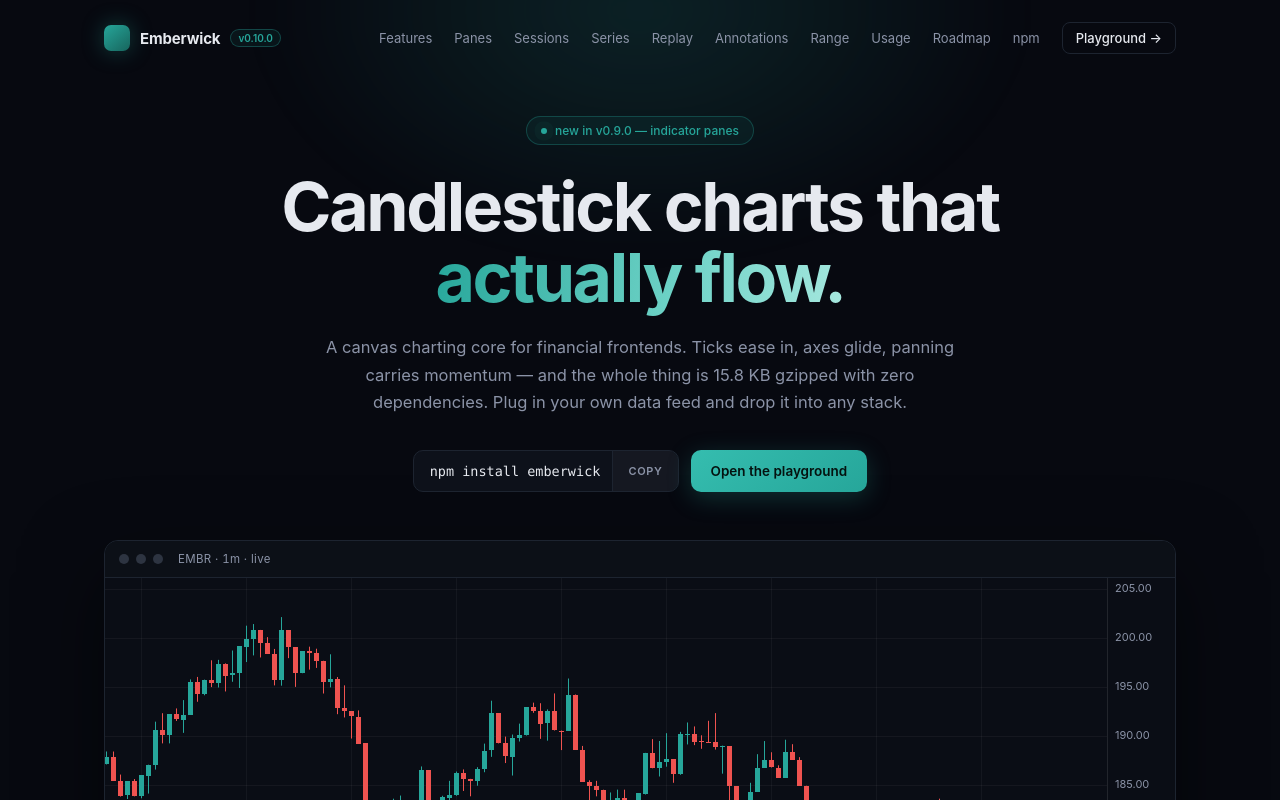
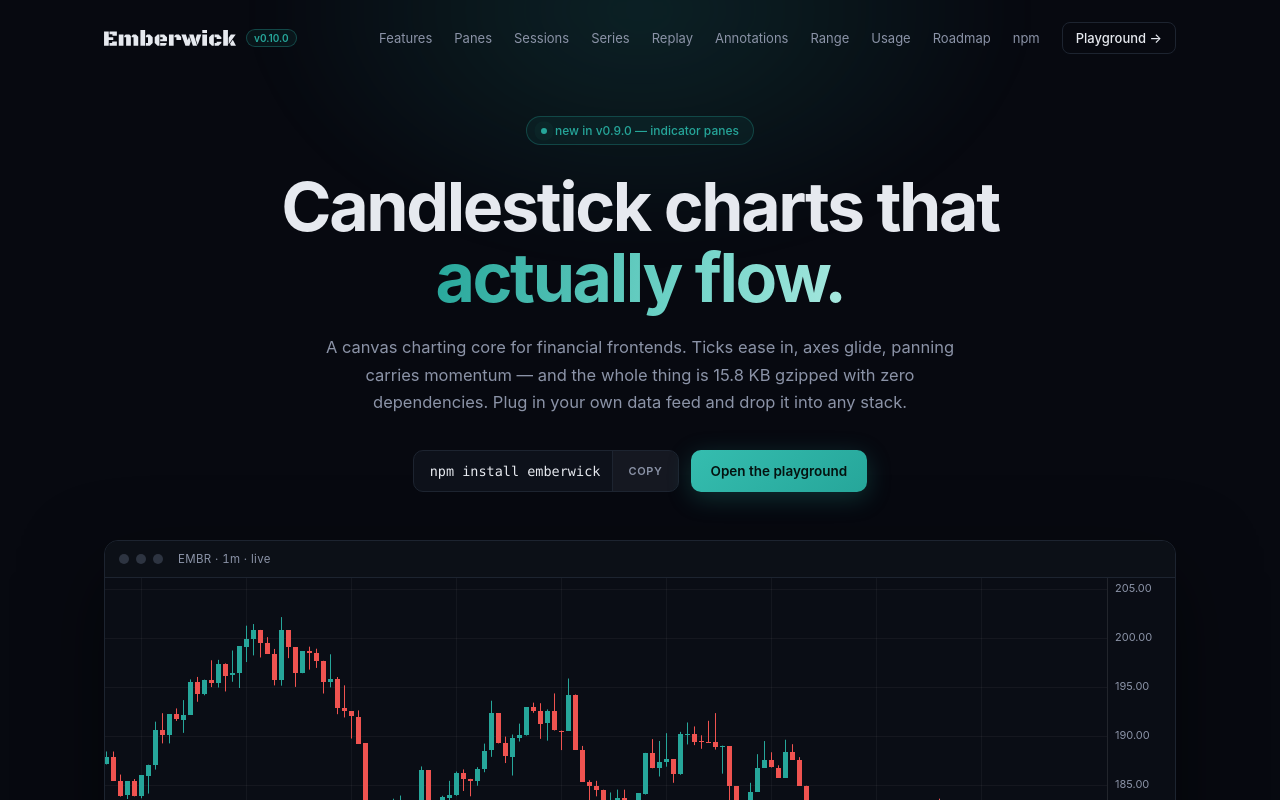
Before and after one commit to shreeshyla-hanasoge/Emberwick, a React (Vite) app: page / in a window 1280 px wide. Shown: the top 800 px of the page. Built offline with nearby package versions, Linux system fonts and the light colour scheme.

Commit message:
Add Emberwick branding and chart watermark

```diff
--- /dev/null
+++ b/src/brand.js
@@ -0,0 +1,14 @@
+/** Official Emberwick wordmark (variant 2). Shared by the site and canvas. */
+export const BRAND_VIEWBOX = [0, 0, 2418, 289]
+
+export const BRAND_PATHS = [
+  'M2184.57 288.281V1.75781H2270.9V288.281H2184.57ZM2284.38 258.984V140.625L2324.22 80.8594H2413.48L2284.38 258.984ZM2324.22 288.281L2309.96 246.484L2360.94 177.734L2417.97 288.281H2324.22Z',
+  'M1977.93 288.281L1926.17 236.523V132.617L1977.93 80.8594H2012.5V288.281H1977.93ZM2064.45 163.672V132.617H2026.17V80.8594H2099.02L2150.78 132.617V163.672H2064.45ZM2026.17 288.281V239.844H2064.45V213.867H2150.78V236.523L2099.02 288.281H2026.17Z',
+  'M1801.17 55.0781V0H1887.7V55.0781H1801.17ZM1801.17 288.281V80.8594H1887.7V288.281H1801.17Z',
+  'M1491.8 288.281L1417.38 80.8594H1499.8L1533.59 188.867L1557.62 114.062L1588.67 209.57L1564.06 288.281H1491.8ZM1628.71 288.281L1558.79 80.8594H1640.23L1707.03 288.281H1628.71ZM1715.62 275.391L1679.3 163.672L1702.54 80.8594H1783.4L1715.62 275.391Z',
+  'M1189.65 288.281V80.8594H1275.98V288.281H1189.65ZM1326.56 183.008V132.617H1289.84V109.961L1318.75 80.8594H1371.09L1413.09 129.297V183.008H1326.56Z',
+  'M980.664 288.281L928.906 236.523V132.617L980.664 80.8594H1015.23V288.281H980.664ZM1028.91 205.078V168.945H1074.41V132.617H1028.91V80.8594H1102.15L1153.91 132.617V205.078H1028.91ZM1028.91 288.281V239.844H1144.92V262.305L1119.14 288.281H1028.91Z',
+  'M666.992 288.281V1.75781H753.32V288.281H666.992ZM766.992 288.281V239.844H805.664V132.617H766.992V106.445L792.383 80.8594H839.648L891.602 132.617V236.523L839.648 288.281H766.992Z',
+  'M405.078 288.281V132.617H369.922V108.203L397.07 80.8594H463.867L491.602 108.594V288.281H405.078ZM269.727 288.281V80.8594H356.25V288.281H269.727ZM540.43 288.281V132.617H505.273V108.594L531.836 80.8594H584.57L626.758 123.438V288.281H540.43Z',
+  'M0 288.281V29.1016H86.3281V131.836H168.945V181.836H86.3281V288.281H0ZM153.711 104.102V79.2969H100V29.1016H234.961V104.102H153.711ZM100 288.281V236.523H148.633V210.547H234.961V288.281H100Z',
+]
--- a/src/chart/core/Chart.js
+++ b/src/chart/core/Chart.js
@@ -19,6 +19,7 @@
   seriesExtent,
 } from '../overlays/series.js'
 import { drawSeries } from '../render/series.js'
+import { drawWatermark } from '../render/watermark.js'
 
 /** The 'replay' payload when nothing is being replayed. */
 const inactiveReplay = () => ({
@@ -55,6 +56,7 @@
     series: seriesIds,
   }
 }
+
 
 /** Consecutive gaps sampled when inferring the timeframe. */
 const TF_SAMPLES = 200
@@ -1285,6 +1287,7 @@
       priceLines: this.priceLines,
       zones: this.zones,
       series: visibleSeries,
+      watermark: this.options.watermark,
       fmt: this.fmt,
       /** Bottom of the LAST pane — where the shared time axis belongs. */
       plotBottom: this._panes[this._panes.length - 1].rect.y + this._panes[this._panes.length - 1].rect.h,
@@ -1312,6 +1315,7 @@
 
     if (redrawAll) {
       drawGrid(this.layers.ctx.base, state)
+      drawWatermark(this.layers.ctx.base, state)
       // Sub-panes draw their own horizontal grid and price labels. drawGrid
       // has already cleared and painted the background for the whole canvas —
       // exactly one renderer clears each layer, which is what lets this be an
--- a/src/chart/core/palette.js
+++ b/src/chart/core/palette.js
@@ -11,6 +11,7 @@
   volumeUp: 'rgba(38,166,154,0.30)',
   volumeDown: 'rgba(239,83,80,0.30)',
   crosshair: 'rgba(255,255,255,0.32)',
+  watermark: 'rgba(255,255,255,0.085)',
   labelBg: '#2a3040',
   labelText: '#e6e9ef',
   tagText: '#06080d',
@@ -30,5 +31,6 @@
   volumeUp: 'rgba(38,166,154,0.25)',
   volumeDown: 'rgba(239,83,80,0.25)',
   crosshair: 'rgba(0,0,0,0.35)',
+  watermark: 'rgba(17,24,39,0.07)',
   tagText: '#ffffff',
 }
--- a/src/chart/index.d.ts
+++ b/src/chart/index.d.ts
@@ -34,6 +34,8 @@
   volumeUp: string
   volumeDown: string
   crosshair: string
+  /** Low-contrast fill for the Emberwick chart signature. */
+  watermark: string
   labelBg: string
   labelText: string
   tagText: string
@@ -251,6 +253,8 @@
   magnet?: boolean
   /** Master switch for tick/candle animation. Default true. */
   animate?: boolean
+  /** Draw the Emberwick wordmark behind chart data. Default true. */
+  watermark?: boolean
   /** Bars requested from the feed on setFeed(). Default 1500. */
   initialBars?: number
   /** Initial markers; equivalent to calling setMarkers() after construction. */
--- /dev/null
+++ b/src/chart/render/watermark.js
@@ -0,0 +1,26 @@
+import { BRAND_PATHS, BRAND_VIEWBOX } from '../../brand.js'
+
+let paths
+
+/** Draw the official wordmark behind chart data, including exported PNGs. */
+export function drawWatermark(ctx, s) {
+  if (s.watermark === false || typeof Path2D === 'undefined') return
+  if (!paths) paths = BRAND_PATHS.map((d) => new Path2D(d))
+
+  const [, , sourceW, sourceH] = BRAND_VIEWBOX
+  // A small bottom-left signature reads as product attribution. Keeping it
+  // out of the visual centre also leaves the price action as the clear focus.
+  const markW = Math.min(180, s.plot.w * 0.24)
+  const scale = markW / sourceW
+  const h = sourceH * scale
+  const inset = Math.min(16, s.plot.w * 0.04)
+  const x = s.plot.x + inset
+  const y = s.plot.y + s.plot.h - h - inset
+
+  ctx.save()
+  ctx.translate(x, y)
+  ctx.scale(scale, scale)
+  ctx.fillStyle = s.theme.watermark
+  for (const path of paths) ctx.fill(path)
+  ctx.restore()
+}
--- /dev/null
+++ b/src/components/BrandLogo.jsx
@@ -0,0 +1,16 @@
+import React from 'react'
+import { BRAND_PATHS } from '../brand.js'
+
+export default function BrandLogo({ className = '', title = 'Emberwick' }) {
+  return (
+    <svg
+      className={className}
+      viewBox="0 0 2418 289"
+      role="img"
+      aria-label={title}
+      xmlns="http://www.w3.org/2000/svg"
+    >
+      {BRAND_PATHS.map((d) => <path d={d} key={d} />)}
+    </svg>
+  )
+}
--- a/src/pages/Landing.jsx
+++ b/src/pages/Landing.jsx
@@ -1,5 +1,6 @@
 import React, { useEffect, useRef, useState } from 'react'
 import { createChart, RandomFeed, defaultTheme, version } from '../chart/index.js'
+import BrandLogo from '../components/BrandLogo.jsx'
 
 const NPM_URL = 'https://www.npmjs.com/package/emberwick'
 const CDN_URL = 'https://unpkg.com/emberwick/umd/emberwick.umd.js'
@@ -832,7 +833,7 @@
   },
   {
     t: 'Yours to theme',
-    d: 'A flat 20-key theme object — colours, fonts, axis sizing — swappable at runtime. Dark and light presets included, plus toImage() for a PNG snapshot.',
+    d: 'A flat 21-key theme object — colours, fonts, axis sizing and watermark tone — swappable at runtime. Dark and light presets included, plus toImage() for a branded PNG snapshot.',
   },
   {
     t: 'Range-aware',
@@ -979,8 +980,7 @@
       {/* ---- nav ---- */}
       <header className="lp-nav">
         <a className="lp-brand" href="#/">
-          <span className="lp-mark" />
-          <span className="lp-brandname">Emberwick</span>
+          <BrandLogo className="lp-brandlogo" />
           <span className="lp-ver">v{version}</span>
         </a>
         <nav className="lp-navlinks">
--- a/src/pages/Playground.jsx
+++ b/src/pages/Playground.jsx
@@ -1,5 +1,6 @@
 import React, { useEffect, useRef, useState, useCallback } from 'react'
 import { createChart, RandomFeed, defaultTheme, lightTheme } from '../chart/index.js'
+import BrandLogo from '../components/BrandLogo.jsx'
 
 const fmt = (v, d = 2) => (typeof v === 'number' && isFinite(v) ? v.toFixed(d) : '—')
 
@@ -198,10 +199,9 @@
       <header className="bar">
         <div className="brand">
           <a className="logo-link" href="#/" aria-label="Back to Emberwick home">
-            <span className="logo" />
+            <BrandLogo className="logo" />
           </a>
           <div>
-            <h1>Emberwick</h1>
             <p>smooth flowing candles · pluggable feeds</p>
           </div>
         </div>
--- a/src/styles.css
+++ b/src/styles.css
@@ -53,14 +53,12 @@
 .logo-link { display: block; line-height: 0; }
 
 .logo {
-  width: 30px; height: 30px; border-radius: 8px;
-  background: linear-gradient(140deg, var(--accent), #1e7a70);
-  box-shadow: 0 0 0 1px rgba(255,255,255,0.06) inset;
+  width: 142px; height: auto;
   flex-shrink: 0;
   display: block;
+  fill: var(--text);
 }
 
-.brand h1 { font-size: 15px; font-weight: 650; letter-spacing: -0.01em; }
 .brand p { font-size: 11px; color: var(--muted); margin-top: 1px; }
 
 .controls { display: flex; gap: 6px; flex-wrap: wrap; }
@@ -250,13 +248,7 @@
   text-decoration: none; color: var(--text);
 }
 
-.lp-mark {
-  width: 26px; height: 26px; border-radius: 7px;
-  background: linear-gradient(140deg, var(--accent), #17655d);
-  box-shadow: 0 0 22px rgba(38,166,154,0.35);
-}
-
-.lp-brandname { font-size: 15px; font-weight: 650; letter-spacing: -0.01em; }
+.lp-brandlogo { width: 132px; height: auto; fill: var(--text); }
 
 .lp-ver {
   font-size: 10px; font-weight: 600;
```
